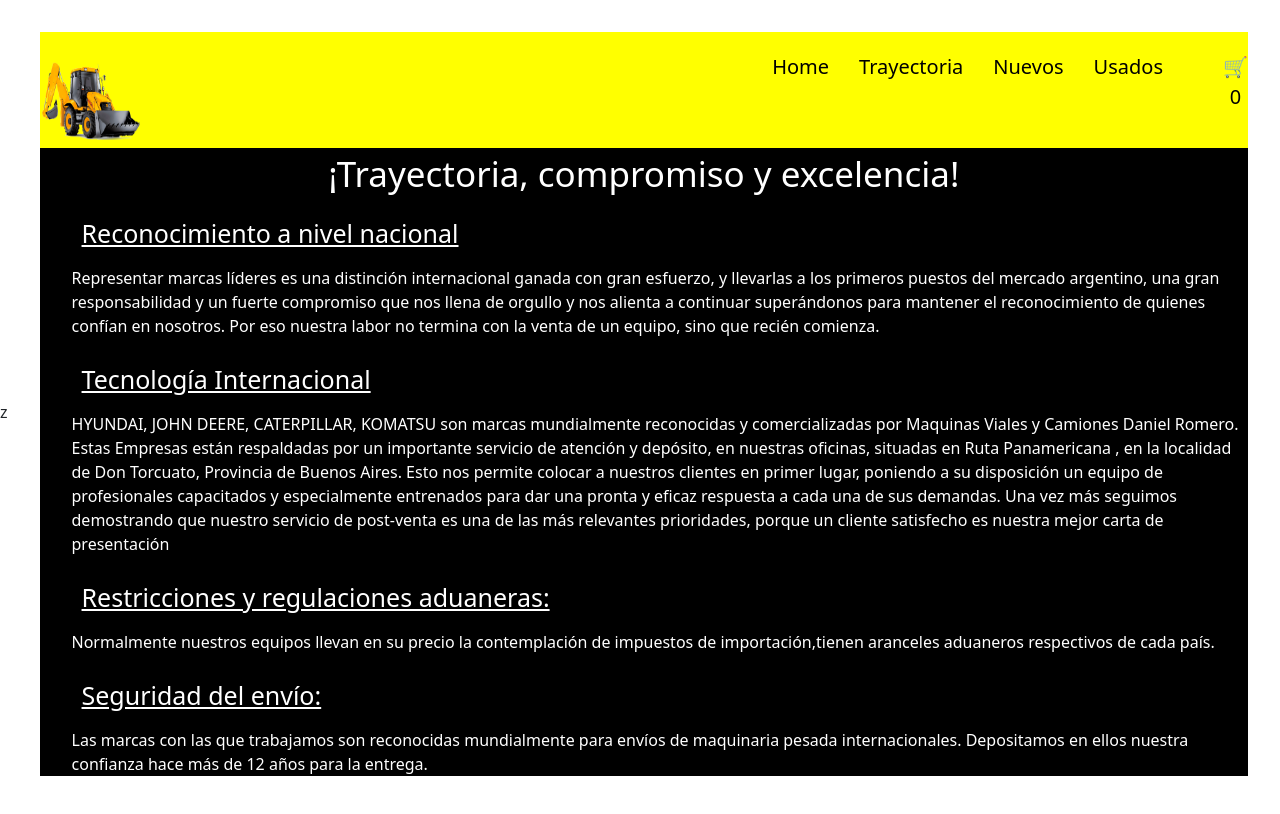
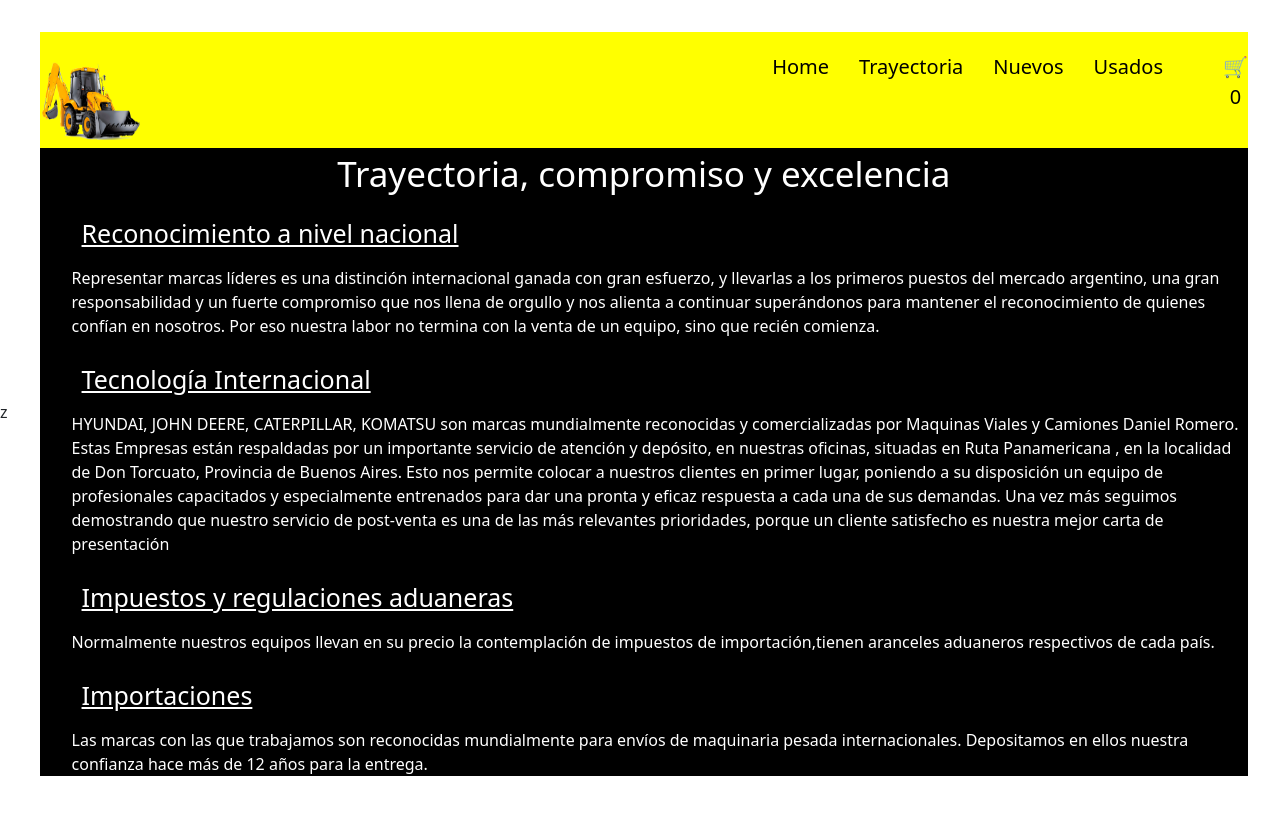
Before and after one commit to FedericoRomeroMiteff/SegundaPreEntrega-ReEntrega-RomeroMiteff, a React (Vite) app in the folder segunda-pre-entrega-romeromiteff/: page /trayectoria in a window 1280 px wide. Shown: the top 814 px of the page. Built offline with nearby package versions, Linux system fonts and the light colour scheme.

Commit message:
Update Trayectoria.jsx

```diff
--- a/segunda-pre-entrega-romeromiteff/src/Components/Trayectoria/Trayectoria.jsx
+++ b/segunda-pre-entrega-romeromiteff/src/Components/Trayectoria/Trayectoria.jsx
@@ -2,7 +2,7 @@
   return (
     <div className='trayectoria-div' >
         <h2 className='trayectoria'>
-        ¡Trayectoria, compromiso y excelencia!
+        Trayectoria, compromiso y excelencia
         </h2>
 <ul className='item-trayectoria'>
     <li>
@@ -17,11 +17,11 @@
         Una vez más seguimos demostrando que nuestro servicio de post-venta es una de las más relevantes prioridades, porque un cliente satisfecho es nuestra mejor carta de presentación</p>
         </li>
     <li>
-        <h3 className='trayectoria-card'>Restricciones y regulaciones aduaneras:</h3>
+        <h3 className='trayectoria-card'>Impuestos y regulaciones aduaneras</h3>
         <p className='txt-trayectoria'>Normalmente nuestros equipos llevan en su precio la contemplación de impuestos de importación,tienen aranceles aduaneros respectivos de cada país.</p>
         </li>
     <li>
-        <h3 className='trayectoria-card'>Seguridad del envío:</h3>
+        <h3 className='trayectoria-card'>Importaciones</h3>
         <p className='txt-trayectoria'>Las marcas con las que trabajamos son reconocidas mundialmente para envíos de maquinaria pesada internacionales. Depositamos en ellos nuestra confianza hace más de 12 años para la entrega.</p>
         </li>
 </ul>
```
